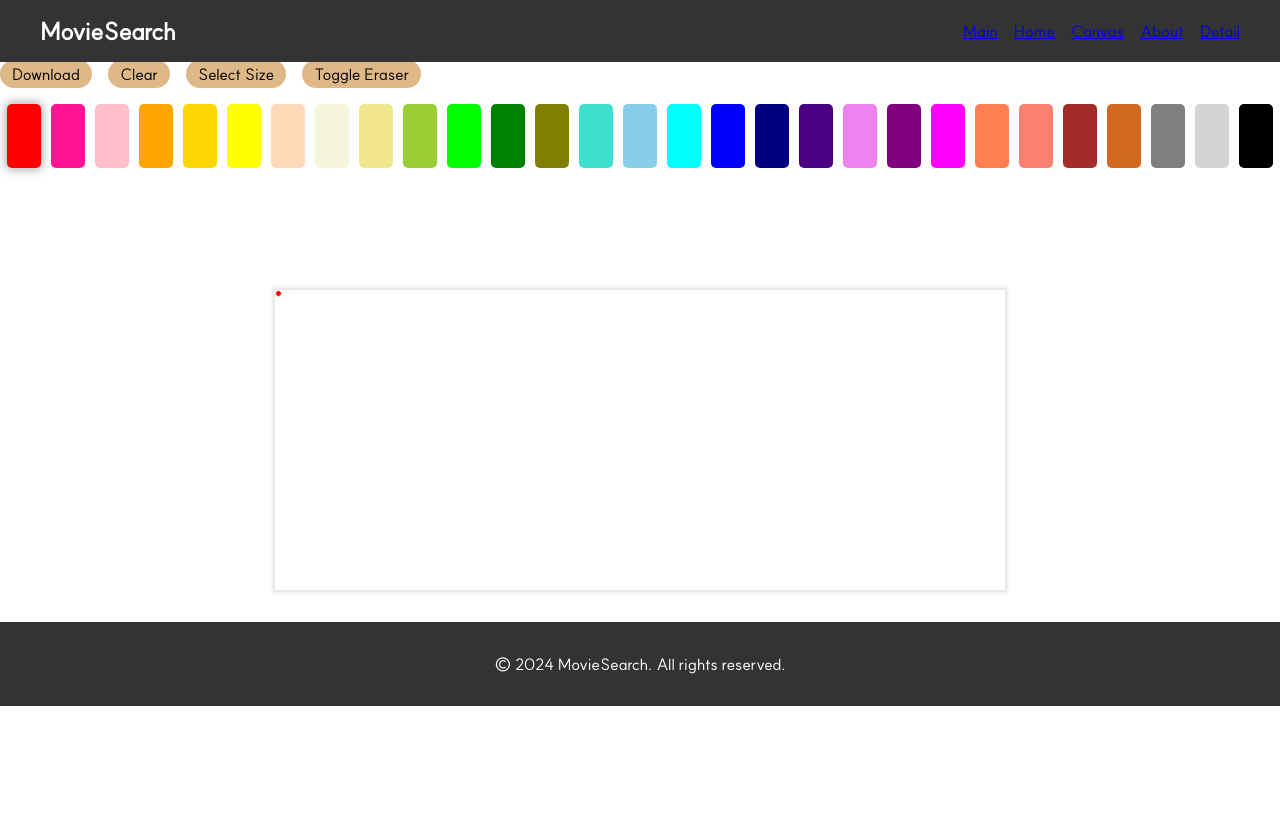
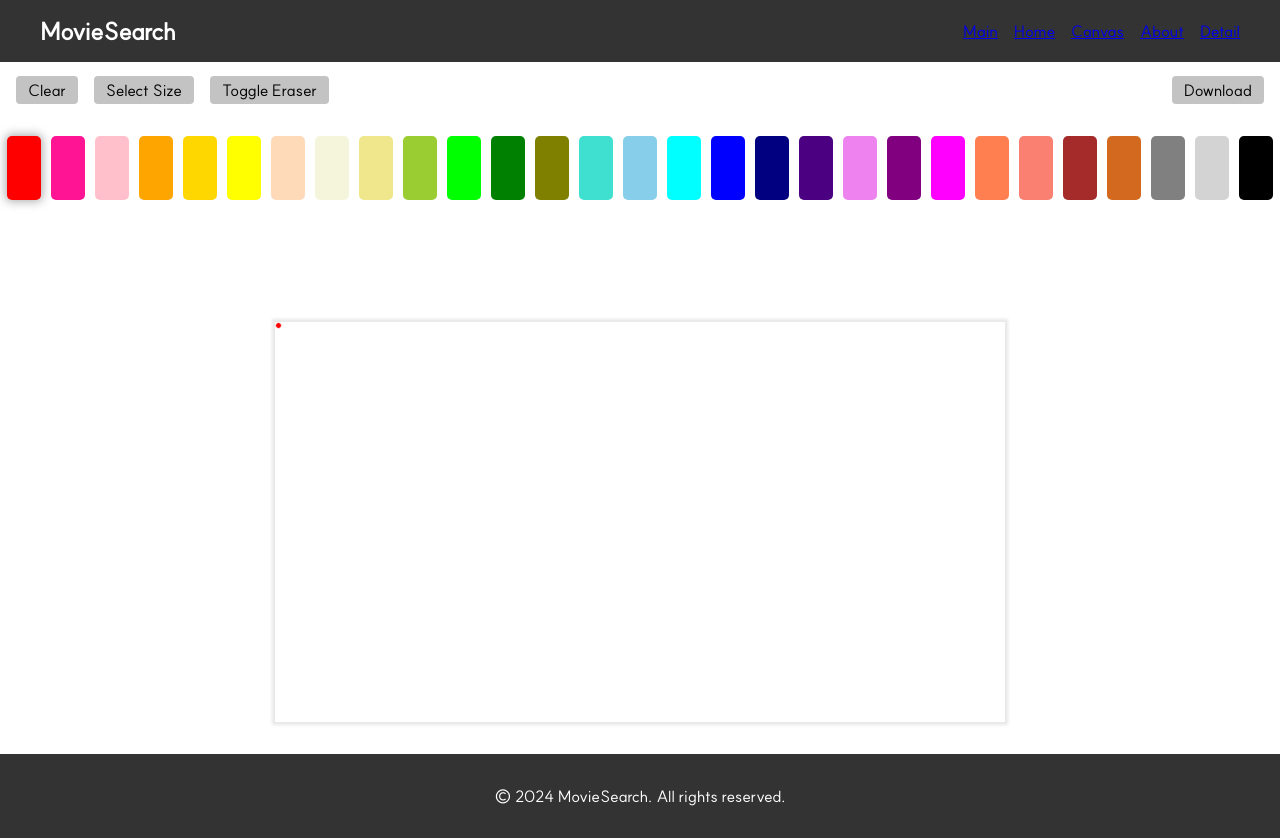
Before and after one commit to yeoniii20/movit, a Vue app: page /canvas in a window 1280 px wide. Before the commit the page ends 800 px from the top, so only its background shows below. Built offline with nearby package versions, Linux system fonts and the light colour scheme; the HTML template or start-up script is replaced by a standard one.

Commit message:
styles: change btn style

```diff
--- a/src/components/CanvasCom.vue
+++ b/src/components/CanvasCom.vue
@@ -149,7 +149,7 @@ export default {
 .canvas-container {
   position: relative;
   width: 60%;
-  height: 300px;
+  height: 400px;
   background: white;
   cursor: none;
   box-shadow: 0 0 3px 3px rgb(232, 232, 232);
--- a/src/views/CanvasView.vue
+++ b/src/views/CanvasView.vue
@@ -1,10 +1,14 @@
 <template>
   <div>
     <div class="btn-container">
-      <div class="btn" @click="downloadCanvas">Download</div>
-      <div class="btn" @click="clearCanvas">Clear</div>
-      <div class="btn" @click="toggleSizeModal">Select Size</div>
-      <div class="btn" @click="toggleEraser">Toggle Eraser</div>
+      <div class="btn-section">
+        <div class="btn" @click="clearCanvas">Clear</div>
+        <div class="btn" @click="toggleSizeModal">Select Size</div>
+        <div class="btn" @click="toggleEraser">Toggle Eraser</div>
+      </div>
+      <div>
+        <div class="btn" @click="downloadCanvas">Download</div>
+      </div>
     </div>
     <div class="crayon-container">
       <div
@@ -104,14 +108,21 @@ export default {
 <style scoped>
 .btn-container {
   display: flex;
+  justify-content: space-between;
+  padding: 1rem;
+}
+
+.btn-section {
+  display: flex;
+  flex-direction: row;
+  gap: 1rem;
 }
 
 .btn {
-  border-radius: 1rem;
-  background-color: burlywood;
+  border-radius: 0.25rem;
+  background-color: rgb(195, 195, 195);
   padding: 0.25rem 0.75rem;
   cursor: pointer;
-  margin-right: 1rem;
 }
 
 .crayon-container {
```
